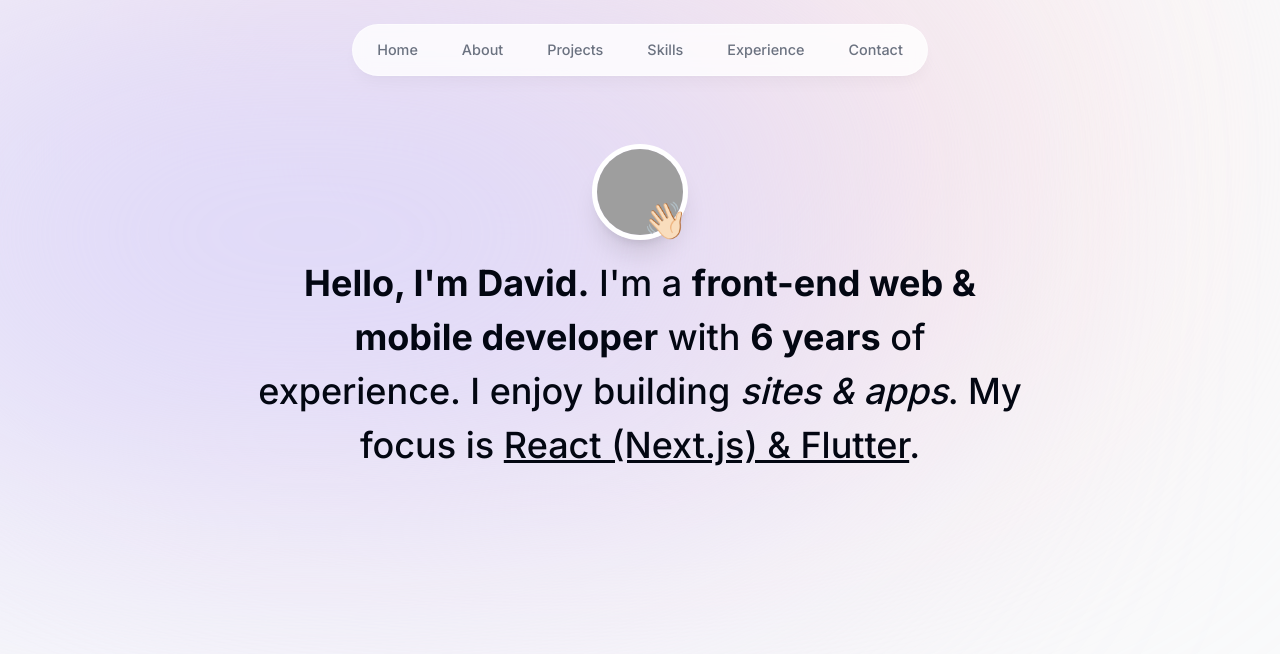
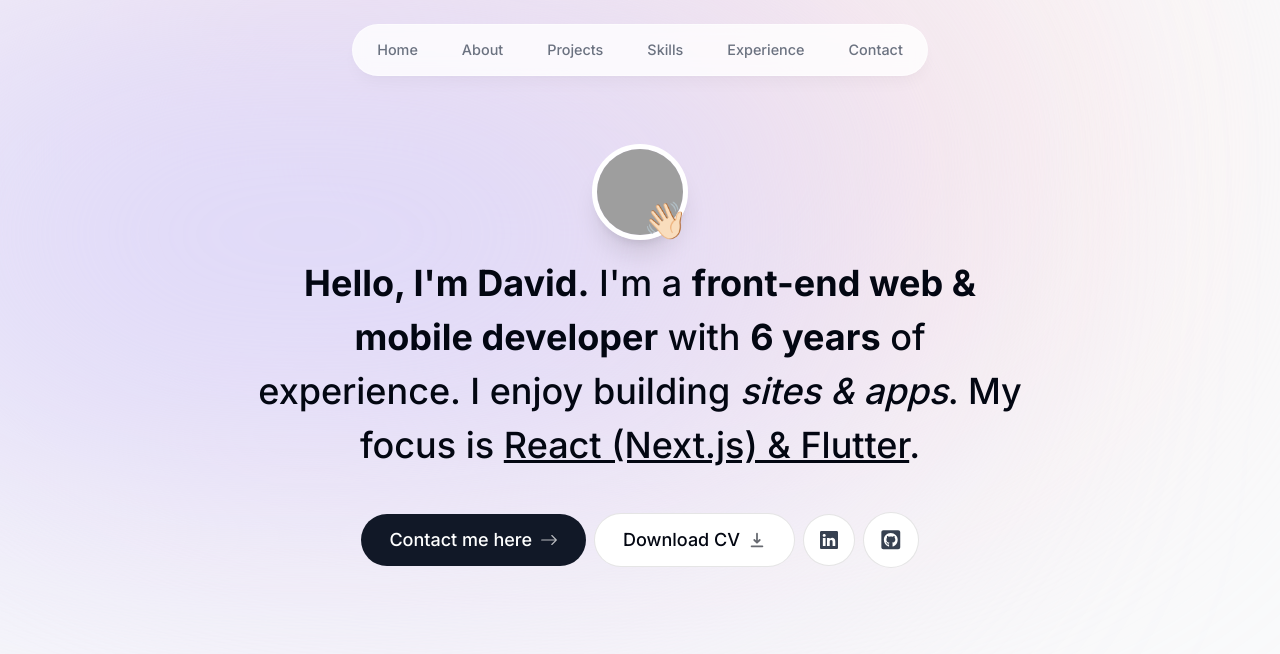
Before and after one commit to dserber/portfolio, a Next.js app: page / in a window 1280 px wide. Shown: the top 654 px of the page. Built offline with nearby package versions, Linux system fonts and the light colour scheme; grey boxes are pictures that could not be loaded.

Commit message:
Added intro section with styling

```diff
--- a/components/intro.tsx
+++ b/components/intro.tsx
@@ -2,6 +2,10 @@
 
 import Image from "next/image";
 import { motion } from "framer-motion";
+import Link from "next/link";
+import { BsArrowRight, BsLinkedin } from "react-icons/bs";
+import { HiDownload } from "react-icons/hi";
+import { FaGithubSquare } from "react-icons/fa";
 
 export default function Intro() {
   return (
@@ -52,6 +56,45 @@ export default function Intro() {
         building <span className="italic">sites & apps</span>. My focus is{" "}
         <span className="underline">React (Next.js) & Flutter</span>.
       </motion.p>
+      <motion.div
+        className="group flex flex-col sm:flex-row items-center justify-center gap-2 px-4 text-lg font-medium"
+        initial={{ opacity: 0, y: 100 }}
+        animate={{ opacity: 1, y: 0 }}
+        transition={{ delay: 0.1 }}
+      >
+        <Link
+          href="#contact"
+          className="bg-gray-900 text-white px-7 py-3 flex items-center gap-2 rounded-full outline-none focus:scale-110 hover:scale-110 hover:bg-gray-950 active:scale-105 transition"
+        >
+          Contact me here{" "}
+          <BsArrowRight className="opacity-70 group-hover:translate-x-1 transition" />
+        </Link>
+
+        <a
+          className="group bg-white px-7 py-3 flex items-center gap-2 rounded-full outline-none focus:scale-110 hover:scale-110 active:scale-105 transition cursor-pointer border border-black/10"
+          href="/CV.pdf"
+          download
+        >
+          Download CV{" "}
+          <HiDownload className="opacity-60 group-hover:translate-y-1 transition" />
+        </a>
+
+        <a
+          className="bg-white p-4 text-gray-700 flex items-center gap-2 rounded-full outline-none focus:scale-[1.15] hover:scale-[1.15] hover:text-gray-950 active:scale-105 transition cursor-pointer border border-black/10"
+          href="https://linkedin.com/in/davidwserber/"
+          target="_blank"
+        >
+          <BsLinkedin />
+        </a>
+
+        <a
+          className="bg-white p-4 text-gray-700 flex items-center gap-2 rounded-full text-[1.35rem] focus:scale-[1.15] hover:scale-[1.15] hover:text-gray-950 active:scale-105 transition cursor-pointer border border-black/10"
+          href="https://github.com/dserber"
+          target="_blank"
+        >
+          <FaGithubSquare />
+        </a>
+      </motion.div>
     </section>
   );
 }
```
